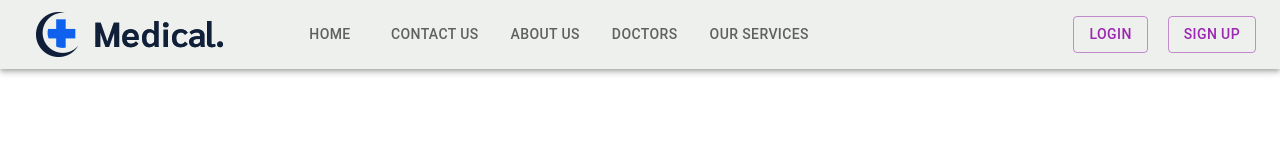
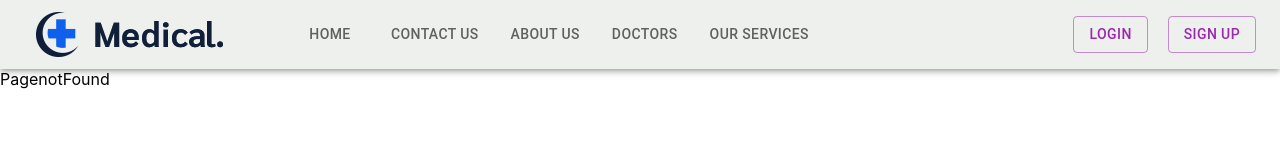
Before and after one commit to Sushil787/Hospital-management-system-MERN-stack, a React (Create React App) app in the folder frontend/: page /dashboard in a window 1280 px wide. Shown: the top 160 px of the page. Built offline with nearby package versions, Linux system fonts and the light colour scheme.

Commit message:
added:alert

```diff
--- a/frontend/package.json
+++ b/frontend/package.json
@@ -15,9 +15,11 @@
     "axios": "^1.4.0",
     "react": "^18.2.0",
     "react-dom": "^18.2.0",
+    "react-hot-toast": "^2.4.1",
     "react-redux": "^8.0.7",
     "react-router-dom": "^6.11.2",
     "react-scripts": "5.0.1",
+    "redux-thunk": "^2.4.2",
     "web-vitals": "^2.1.4"
   },
   "scripts": {
--- a/frontend/src/App.js
+++ b/frontend/src/App.js
@@ -16,6 +16,7 @@ import Form from "./Components/User/pages/Doctor/Form";
 import { useSelector } from "react-redux";
 import { useEffect ,useState} from "react";
 import Dashboard from "./Components/Admin/Dashboard";
+import PagenotFound from "./Components/User/pages/PagenotFound";
 
 function App() {
   const [is_admin, setIsAdmin] = useState(localStorage.getItem("is_admin"));
@@ -57,10 +58,13 @@ function App() {
                 <Route path="/about" Component={About} />
                 <Route path="/doctor" Component={Doctor} />
 
+
                 <Route path="/login" Component={LoginForm} />
+
                 <Route Component={PrivateRoutes}>
                   <Route path="/form/:id" Component={Form} />
                 </Route>
+                <Route path="*" Component={PagenotFound} />
               </Routes>
             </Box>
           </Grid>
--- a/frontend/src/Components/User/Login/Login.jsx
+++ b/frontend/src/Components/User/Login/Login.jsx
@@ -8,10 +8,12 @@ import {
 
 } from "@mui/material";
 import axios from "axios";
+import toast, { Toaster } from 'react-hot-toast';
 import { useNavigate } from "react-router-dom";
 
 import { useDispatch, useSelector } from "react-redux";
 import { loginAsync } from "../slices/Loginslice";
+import { showLoading,hideLoading} from "../slices/Loadingslice";
 
 
 function LoginForm() {
@@ -48,26 +50,42 @@ function LoginForm() {
 
     if (!isValid) {
       const errorMessages = Object.values(errors).join("\n");
-      window.alert(`\n${errorMessages}`);
+    toast.error(errorMessages,{ duration: 4000,
+      position: 'top-center',})
     }
+    else{
     const users = { username, password };
     try {
-      await dispatch(loginAsync(users));
+      // dispatch(showLoading())
+      const data= await  dispatch(loginAsync(users));
+      if(data.meta.requestStatus==='rejected')
+      {
+        toast.error(data.payload.message)
+      }
+
       const token = localStorage.getItem("jwt");
       const is_admin=localStorage.getItem("is_admin")
       if (token && is_admin==='false') {
         navigate("/");
+        toast.success("login successfully")
       }
        if( token && is_admin==='true')
       {
 
-         await navigate("/dashboard");
-        window.location.reload(true)
+          navigate("/dashboard");
+
+        toast.success(" admin login successfully")
 
       }
+
+
+
     } catch (error) {
-      console.log(error);
+      //
+
+      toast.error(error)
     }
+  }
   };
 
   return (
--- a/frontend/src/Components/User/Navbar/Navbar.jsx
+++ b/frontend/src/Components/User/Navbar/Navbar.jsx
@@ -1,147 +1,4 @@
-// import React from "react";
-// import { useEffect } from "react";
-// import {
-//   AppBar,
-//   Toolbar,
-//   IconButton,
-//   Tabs,
-//   Tab,
-//   Box,
-//   Button,
-//   useTheme,
-//   useMediaQuery,
-//   Typography,
-//   Avatar,
-//   Menu,
-//   MenuItem
-// } from "@mui/material";
-// import Drawor from "./Drawor";
-// import { Link, NavLink } from "react-router-dom";
-// import { useSelector } from "react-redux";
-// import { useNavigate } from "react-router-dom";
 
-// import logo from "./assets/logo.png";
-
-// const Navbar = () => {
-//   const Navigate=useNavigate()
-//   const item = localStorage.getItem("jwt");
-
-//   const theme = useTheme();
-//   const [value, setValue] = React.useState();
-
-//   const ismatch = useMediaQuery(theme.breakpoints.down("md"));
-//   const [anchorEl, setAnchorEl] = React.useState(null);
-//   const open = Boolean(anchorEl);
-//   const handleClick = (event) => {
-//     setAnchorEl(event.currentTarget);
-//   };
-//   const handleClose = () => {
-//     setAnchorEl(null);
-//     localStorage.removeItem('jwt');
-//     Navigate('/')
-//   };
-
-//   return (
-//     <>
-//       <AppBar sx={{ background: "#edf0ed" }} position="relative">
-//         <Toolbar>
-//           <IconButton
-//             size="large"
-//             aria-label="account of current user"
-//             aria-controls="menu-appbar"
-//             aria-haspopup="true"
-//             color="primary"
-//             component={Link}
-//             to="/"
-//           >
-//             <img src={logo} alt="logo" />
-//           </IconButton>
-
-//           {ismatch ? (
-//             <Drawor />
-//           ) : (
-//             <>
-//               <Tabs
-//                 value={value}
-//                 onChange={(e, value) => setValue(value)}
-//                 textColor="secondary"
-//                 indicatorColor="secondary"
-//                 sx={{
-//                   ml: "50px",
-//                   flexGrow: 1,
-//                   justifyContent: "center",
-//                   display: "flex",
-//                 }}
-//               >
-//                 <Tab
-//                   label="Home"
-//                   component={NavLink}
-//                   to="/"
-//                   exact
-//                   activeClassName="Mui-selected"
-//                 />
-
-//                 <Tab label="Contact us" component={NavLink} to="/contact" />
-//                 <Tab label="About us" component={NavLink} to="/about" />
-//                 <Tab label="Doctors" component={NavLink} to="/doctor" />
-//                 <Tab label="Our Services" component={NavLink} to="/services" />
-//               </Tabs>
-//               <Box sx={{ marginLeft: "auto" }}>
-//   {item ? (
-//     <>
-//     <Button
-//     id="basic-button"
-//     aria-controls={open ? 'basic-menu' : undefined}
-//     aria-haspopup="true"
-//     aria-expanded={open ? 'true' : undefined}
-//     onClick={handleClick}
-//   >
-//     <Avatar/>
-//   </Button>
-//   <Menu
-//     id="basic-menu"
-//     anchorEl={anchorEl}
-//     open={open}
-//     onClose={handleClose}
-//     MenuListProps={{
-//       'aria-labelledby': 'basic-button',
-//     }}
-//   >
-
-//     <MenuItem onClick={handleClose } >Logout</MenuItem>
-//   </Menu>
-//   </>
-//   ) : (
-//     <>
-//       <Button
-//         variant="outlined"
-//         color="secondary"
-//         component={Link}
-//         to="/Login"
-//       >
-//         Login
-//       </Button>
-//       <Button
-//         variant="outlined"
-//         color="secondary"
-//         sx={{ marginLeft: "20px" }}
-//         component={Link}
-//         to="/SignUp"
-//       >
-//         Sign Up
-//       </Button>
-//     </>
-//   )}
-// </Box>
-//             </>
-//           )}
-//         </Toolbar>
-//       </AppBar>
-//     </>
-//   );
-// };
-
-// export default Navbar;
 
 import React, { useState, useEffect } from "react";
 import {
@@ -163,7 +20,7 @@ import Drawor from "./Drawor";
 import { Link, NavLink } from "react-router-dom";
 import { useSelector, useDispatch } from "react-redux";
 import { useNavigate } from "react-router-dom";
-import { loginAsync } from "../slices/Loginslice";
+import { logout } from "../slices/Loginslice";
 
 import logo from "../assets/logo.png";
 
@@ -187,7 +44,7 @@ const Navbar = () => {
 
   const handleClose = () => {
     setAnchorEl(null);
-    localStorage.removeItem("jwt");
+    dispatch(logout())
     navigate("/");
   };
 
--- /dev/null
+++ b/frontend/src/Components/User/pages/PagenotFound.jsx
@@ -0,0 +1,9 @@
+import React from 'react'
+
+const PagenotFound = () => {
+  return (
+    <div>PagenotFound</div>
+  )
+}
+
+export default PagenotFound
--- /dev/null
+++ b/frontend/src/Components/User/slices/Loadingslice.js
@@ -0,0 +1,18 @@
+import { createSlice } from "@reduxjs/toolkit";
+
+export const alertSlice = createSlice({
+  name: "alerts",
+  initialState: {
+    loading: false,
+  },
+  reducers: {
+    showLoading: (state) => {
+      state.loading = true;
+    },
+    hideLoading: (state) => {
+      state.loading = false;
+    },
+  },
+});
+
+export const { showLoading, hideLoading } = alertSlice.actions;
--- a/frontend/src/Components/User/slices/Loginslice.js
+++ b/frontend/src/Components/User/slices/Loginslice.js
@@ -105,7 +105,12 @@ const loginSlice = createSlice({
     error: null,
     user:{}
   },
-  reducers: {},
+  reducers: {
+    logout:(state,action)=>{
+      localStorage.removeItem("jwt")
+      localStorage.removeItem("is_admin")
+    }
+  },
   extraReducers: {
     [loginAsync.pending]: (state) => {
       state.isLoading = true;
@@ -136,4 +141,5 @@ if (isTokenExpired()) {
 // }
 
 // Export the async thunk action and the login slice reducer
-export default loginSlice.reducer;
+export default loginSlice.reducer
+export const  {logout}=loginSlice.actions
--- a/frontend/src/index.js
+++ b/frontend/src/index.js
@@ -6,11 +6,13 @@ import reportWebVitals from "./reportWebVitals";
 import { BrowserRouter } from "react-router-dom";
 import { store } from "./store";
 import { Provider } from "react-redux";
+import { Toaster } from "react-hot-toast";
 
 const root = ReactDOM.createRoot(document.getElementById("root"));
 root.render(
   <BrowserRouter>
     <Provider store={store}>
+      <Toaster/>
       <App />
     </Provider>
   </BrowserRouter>
--- a/frontend/src/store.js
+++ b/frontend/src/store.js
@@ -1,9 +1,13 @@
 import { configureStore } from "@reduxjs/toolkit";
 import getDoctor from "./Components/User/slices/getDoctor"
 import Loginslice from "./Components/User/slices/Loginslice"
+import {alertSlice} from "./Components/User/slices/Loadingslice";
+import thunk from "redux-thunk";
 export const store = configureStore({
   reducer: {
     doctor: getDoctor,
-    login:Loginslice
+    login:Loginslice,
+    loading:alertSlice.reducer,
   },
+  middleware:[thunk]
 });
```
Also changed, not shown: 1 other file (tests, documents, lock files or other folders).
